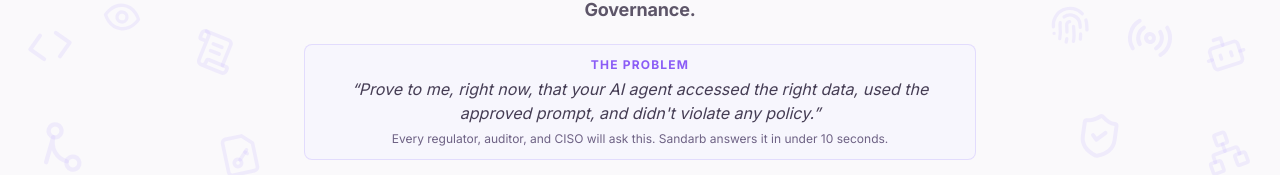
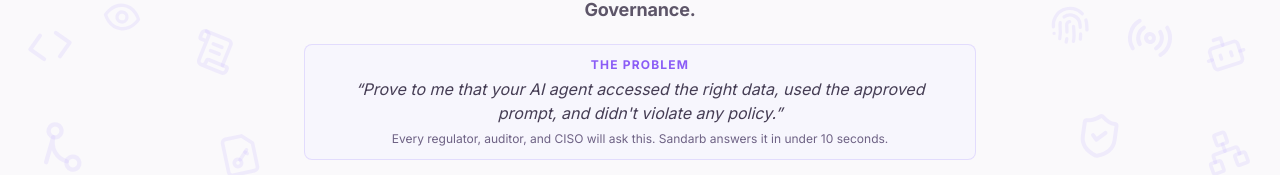
Before and after one commit to sandarb-ai/sandarb.ai, a Next.js app: page / in a window 1280 px wide. Shown: the part 237-412 px from the top of the page. Built offline with nearby package versions, Linux system fonts and the light colour scheme; no server answers.

Commit message:
Soften problem statement language — remove 'right now'
Co-Authored-By: Claude Opus 4.6 <noreply@anthropic.com>

```diff
--- a/app/page.tsx
+++ b/app/page.tsx
@@ -91,7 +91,7 @@ export default function LandingPage() {
           <div className="mt-5 max-w-2xl mx-auto rounded-lg border border-violet-300/40 dark:border-violet-700/40 bg-violet-50/60 dark:bg-violet-950/30 px-5 py-3">
             <p className="text-xs font-bold uppercase tracking-widest text-violet-500 dark:text-violet-400 mb-1">The Problem</p>
             <p className="text-sm sm:text-base text-foreground/80 leading-relaxed italic">
-              &ldquo;Prove to me, right now, that your AI agent accessed the right data, used the approved prompt, and didn&apos;t violate any policy.&rdquo;
+              &ldquo;Prove to me that your AI agent accessed the right data, used the approved prompt, and didn&apos;t violate any policy.&rdquo;
             </p>
             <p className="text-xs text-muted-foreground mt-1.5">
               Every regulator, auditor, and CISO will ask this. Sandarb answers it in under 10&nbsp;seconds.
```
